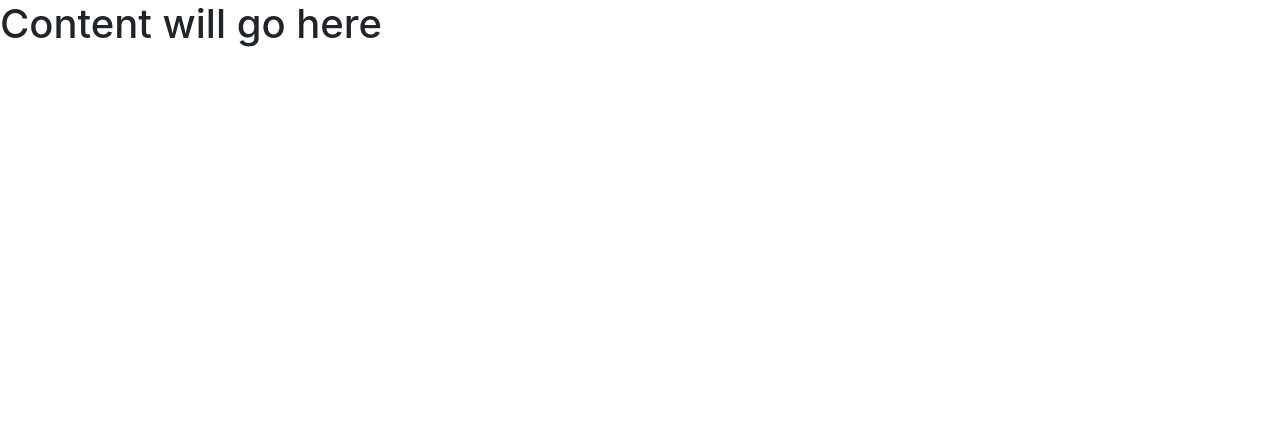
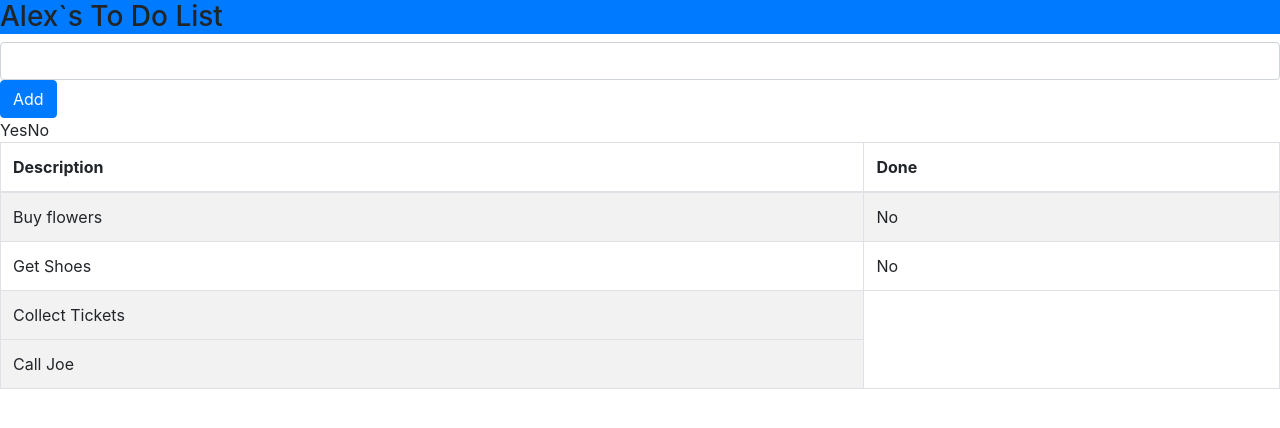
Before and after one commit to juncevich/todo, a website: page index.html in a window 1280 px wide. Drawn offline with nearby package versions, Linux system fonts and the light colour scheme.

Commit message:
Add content to index.html

```diff
--- a/index.html
+++ b/index.html
@@ -6,7 +6,25 @@
         <link href="node_modules/bootstrap/dist/css/bootstrap.min.css"
         rel="stylesheet"/>
     </head>
-    <body>
-        <h1> Content will go here </h1>
+    <body class ="m-a-1">
+        <h3 class="bg-primary p-a-1">Alex`s To Do List</h3>
+        <div class="m-t-1 m-b-1">
+            <input class ="form-control" />
+            <button class="btn btn-primary m-t-1">Add </button>
+        </div>
+        <table class="table table-striped table-bordered">
+            <thead>
+                <tr>
+                    <th>Description</th>
+                    <th>Done</th>
+                </tr>
+            </thead>
+            <tbody>
+                <tr><td>Buy flowers</td><td>No</td></tr>
+                <tr><td>Get Shoes</td><td>No</td></tr>
+                <tr><td>Collect Tickets</td><tr>Yes</tr></tr>
+                <tr><td>Call Joe</td><tr>No</tr></tr>
+            </tbody>
+        </table>
     </body>
 </html>
```
